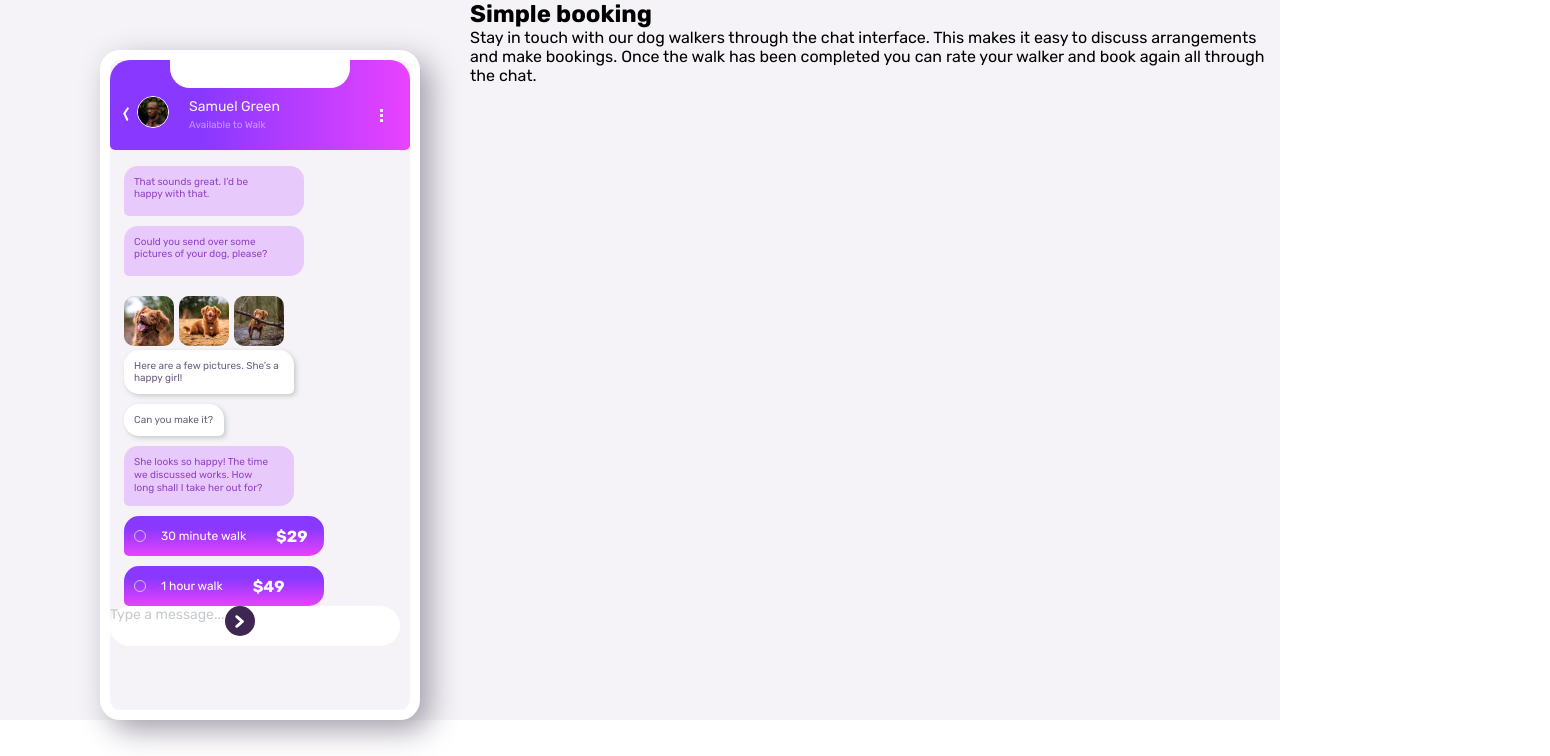
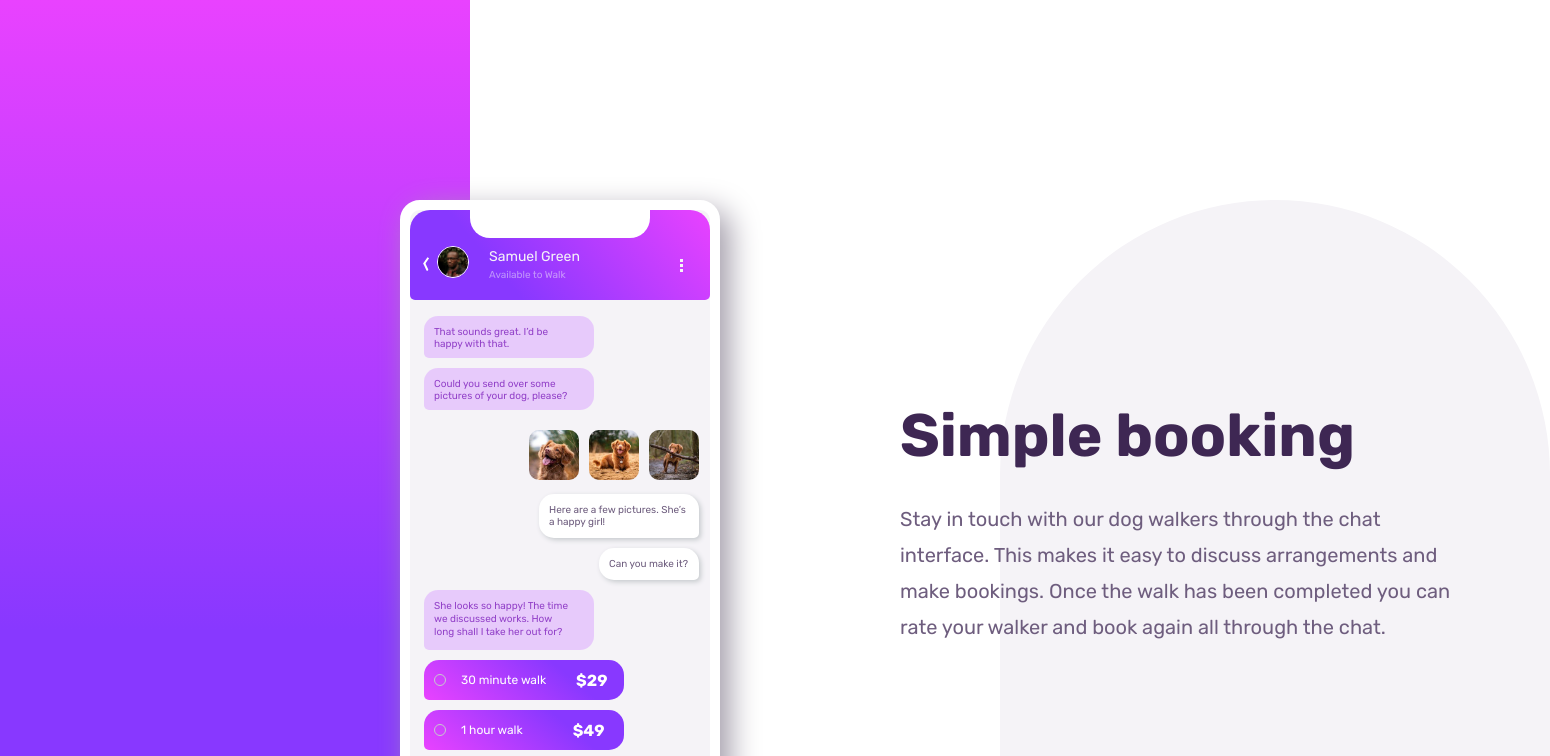
Before and after one commit to Feelshot/chat-app-CSS-illustration, a website: page index.html in a window 1280 px wide. Shown: the top 756 px of the page, 1550 px wide, since content can reach past the window. Drawn offline with Linux system fonts and the light colour scheme.

Commit message:
version desktop lista? no tengo medidas reales para saber si está lista, pero en general se parece mucho a la imagen de referencia.

```diff
--- a/scss/style.scss
+++ b/scss/style.scss
@@ -7,12 +7,16 @@ body {
     main {
         background-color: $Light-Grayish-Violet;
         display: flex;
+        position: relative;
+        z-index: 1;
         .telefono {
-            margin: 50px 50px 0 100px;
+            margin: 200px 50px 0 400px;
+            position: absolute;
+            z-index: 4;
             .bordeTelefono {
                 background-color: $Light-Grayish-Violet;
                 width: 300px;
-                height: 650px;
+                height: 615px;
                 border: 10px solid $White;
                 border-radius: 20px;
                 box-shadow: 10px 10px 30px $Dark-Grayish-Violet;
@@ -122,8 +126,8 @@ body {
                     margin: 16px 0 0 14px;
                     .topText {
                         .topTextOne {
-                            width: 170px;
-                            height: 40px;
+                            width: 160px;
+                            height: 32px;
                             border-radius: 14px 14px 14px 5px;
                             background: $Pale-Violet-Desatured;
                             padding: 10px 0 0 10px;
@@ -134,8 +138,8 @@ body {
                             }
                         }
                         .topTextTwo {
-                            width: 170px;
-                            height: 40px;
+                            width: 160px;
+                            height: 32px;
                             border-radius: 14px 14px 14px 5px;
                             background: $Pale-Violet-Desatured;
                             margin-top: 10px;
@@ -148,6 +152,7 @@ body {
                         }
                     }
                     .boxTextImg {
+                        margin-left: 105px;
                         .boxImgDogs {
                             display: flex;
                             margin-top: 20px;
@@ -156,7 +161,7 @@ body {
                                     width: 50px;
                                     height: auto;
                                     border-radius: 10px;
-                                    margin: 0 5px 0 0;
+                                    margin: 0 10px 0 0;
                                 }
                             }
                             .boxImgDogTwo {
@@ -164,7 +169,7 @@ body {
                                     width: 50px;
                                     height: auto;
                                     border-radius: 10px;
-                                    margin: 0 5px 0 0;
+                                    margin: 0 10px 0 0;
                                 }
                             }
                             .boxImgDogThree {
@@ -172,20 +177,21 @@ body {
                                     width: 50px;
                                     height: auto;
                                     border-radius: 10px;
-                                    margin: 0 5px 0 0;
+                                    margin: 0 10px 0 0;
                                 }
                             }
                         }
                         .boxTextImgOne {
                             background: $White;
                             box-shadow: 2px 2px 5px $Grayish-Blue;
-                            width: 170px;
+                            width: 160px;
                             border-radius: 15px 15px 5px 15px;
                             padding: 10px 0 10px 0;
+                            margin: 10px 0 0 10px;
                             p {
-                                width: 146px;
+                                width: 140px;
                                 margin-left: 10px;
-                                margin: 0 10px 0 10px;
+                                margin: 0 0px 0 10px;
                                 font-size: 10px;
                                 color: $Desaturated-Dark-Violet;
                             }
@@ -196,7 +202,8 @@ body {
                             width: 100px;
                             border-radius: 15px 15px 5px 15px;
                             padding: 10px 0 10px 0;
-                            margin-top: 10px;
+                            margin: 10px 0 0 70px;
+
                             p {
                                 width: auto;
                                 margin-left: 10px;
@@ -272,7 +279,7 @@ body {
                                 font-size: 16px;
                                 font-weight: 700;
                                 color: $White;
-                                margin-left: 30px;
+                                margin-left: 50px;
                             }
                         }
                     }
@@ -282,14 +289,21 @@ body {
                     height: 40px;
                     background: $White;
                     border-radius: 20px;
+                    margin: 20px 0 0 5px;
                 }
                     .boxChatText {
                         display: flex;
+                        justify-content: center;
+                        align-items: center;
+                        margin-top: 20px;
                         p {
                             color: $Grayish-Blue;
-                            font-size: 14px;
+                            font-size: 12px;
+                            margin-top: 10px;
+                            margin: 10px 0 0 30px;
                         }
                         .circleChatText {
+                            margin: 5px 0 0 120px;
                             width: 30px;
                             height: 30px;
                             border-radius: 100%;
@@ -313,7 +327,6 @@ body {
                                 transform: rotate(50deg);
                                 margin: -3px;
                                 border-radius: 30%;
-
                             }
                         }
                     }
@@ -321,23 +334,37 @@ body {
             }
         }
         .generalText {
-            h1 {}
-            p {}
+            position: absolute;
+            z-index: 3;
+            margin: 400px 0 0 900px;
+            h1 {
+                font-size: 60px;
+                color: $Very-Dark-Desaturated-Violet;
+            }
+            p {
+                margin-top: 30px;
+                width: 570px;
+                font-size: 20px;
+                line-height: 36px;
+                color: $Desaturated-Dark-Violet;
+            }
         }
         .purpleLeft {
-            /*
-            width: 300px;
-            height: 600px;
-            border-radius: 0px 0px 150px 150px;
+            width:550px;
+            height: 900px;
+            border-radius: 0px 0px 350px 350px;
             background: $gradientBottomPurple;
-            */
+            position: absolute;
+            z-index: 2;
+            margin-left: -80px;
         }
         .purpleRight {
-            /*
-            width: 300px;
-            height: 600px;
-            border-radius: 150px 150px 0px 0px;
+            width: 550px;
+            height: 900px;
+            border-radius: 350px 350px 0px 0px;
             background: $Light-Grayish-Violet;
-            */
+            position: absolute;
+            z-index: 2;
+            margin: 200px 0 0 1000px;
         }
 }
--- a/scss/utilities/_variables.scss
+++ b/scss/utilities/_variables.scss
@@ -9,8 +9,8 @@ $Dark-Grayish-Violet: hsl(270, 7%, 64%); // (paragraph)
 
 // GRADIENTS
 $gradientBottomPurple: linear-gradient(0deg, rgba(136,56,255,1) 30%, rgba(233,66,255,1) 100%);
-$gradientLeftPurple: linear-gradient(90deg, rgba(136,56,255,1) 30%, rgba(233,66,255,1) 100%);
-$gradientRightPurple: linear-gradient(180deg, rgba(136,56,255,1) 30%, rgba(233,66,255,1) 100%);
+$gradientLeftPurple: linear-gradient(50deg, rgba(136,56,255,1) 30%, rgba(233,66,255,1) 100%);
+$gradientRightPurple: linear-gradient(220deg, rgba(136,56,255,1) 30%, rgba(233,66,255,1) 100%);
 
 // SECONDARY
 $White: hsl(0, 0%, 100%);
```
Also changed, not shown: css/main.css.
